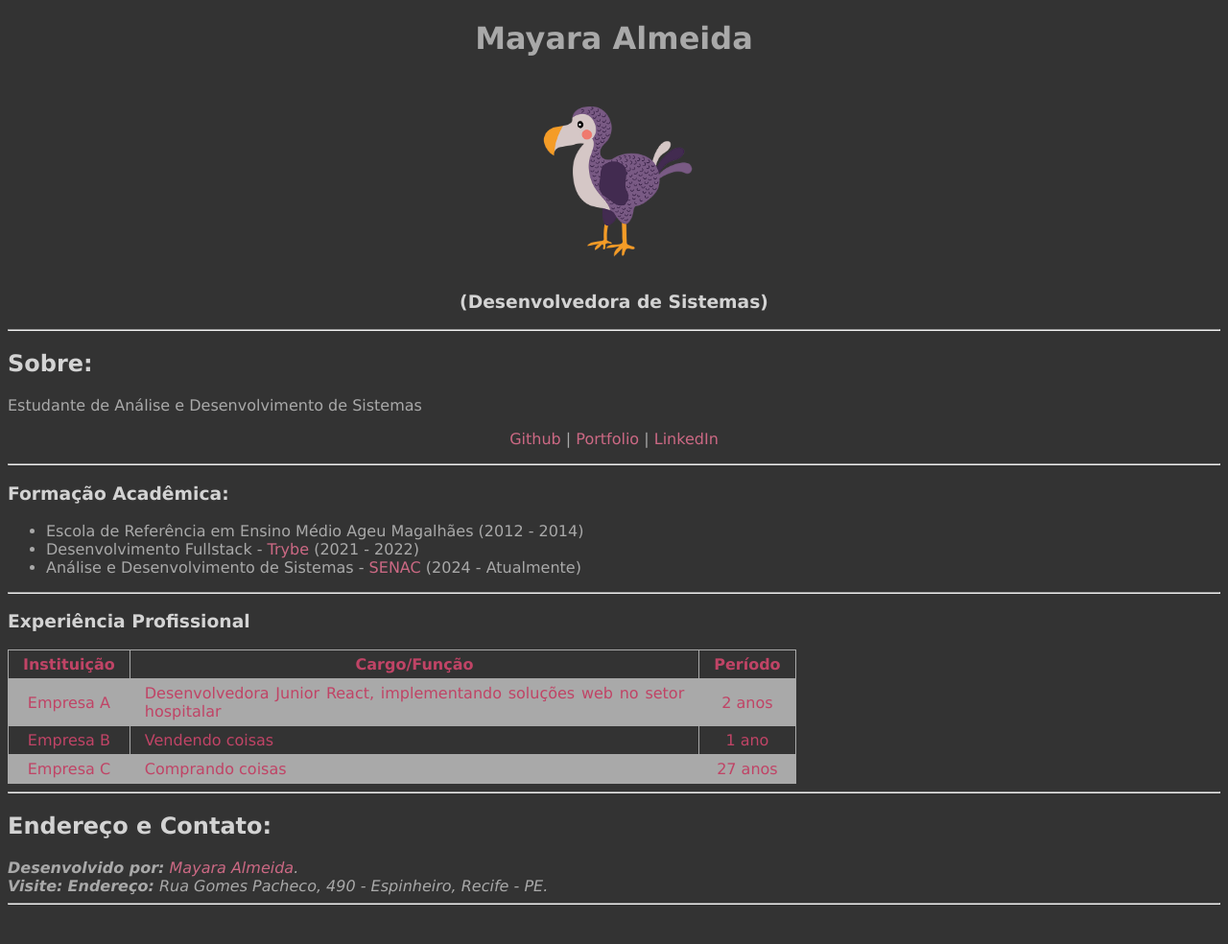
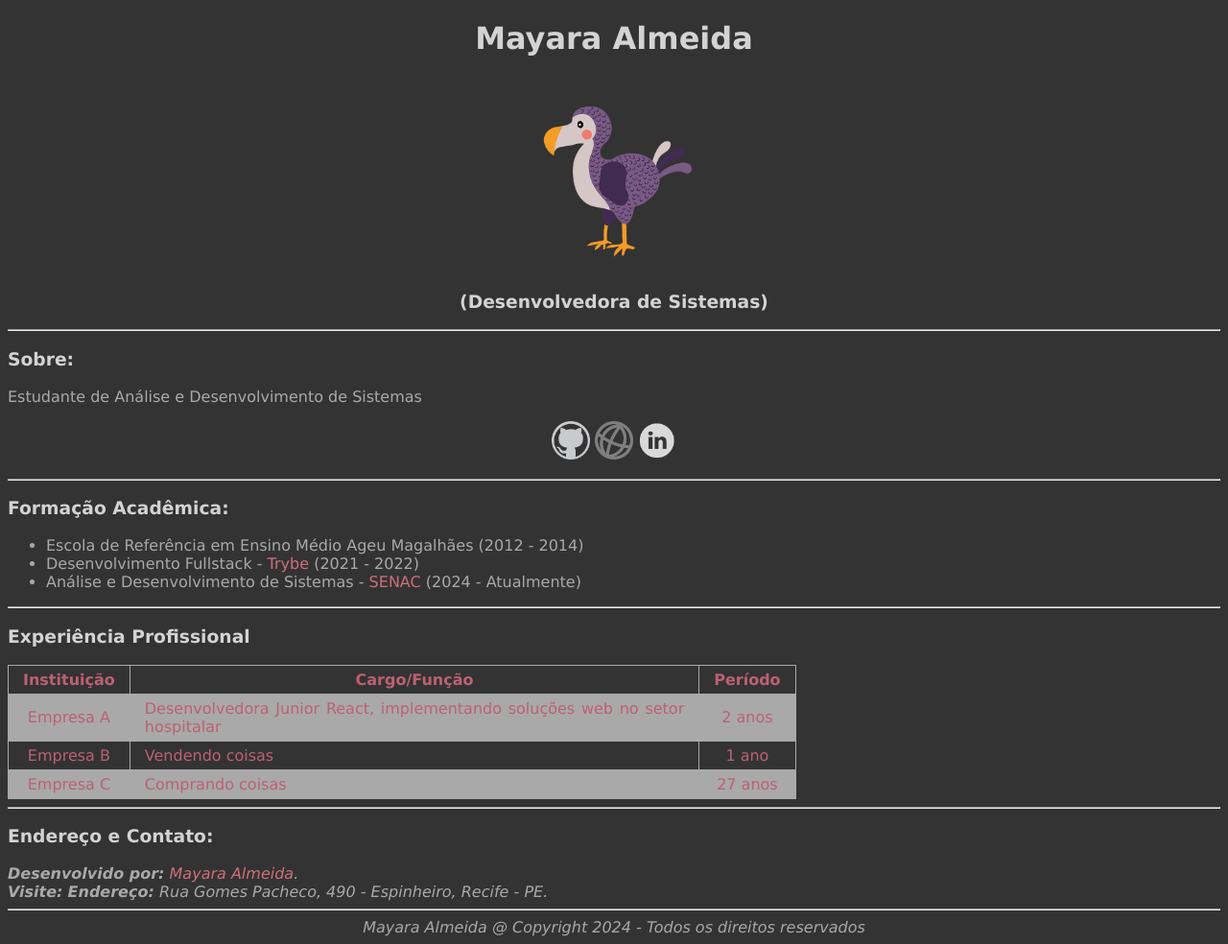
Before and after one commit to maym4y/TADS037-CLT, a plain HTML site: page curriculo.html in a window 1280 px wide. Shown: the whole page at 96% size. Before the commit the page ends 951 px from the top, so only its background shows below. Drawn offline with Linux system fonts and the light colour scheme.

Commit message:
Icons adicionados

```diff
--- a/css/curriculo.css
+++ b/css/curriculo.css
@@ -17,7 +17,7 @@ table {
     border: 1px solid darkgrey;
     border-collapse: collapse;
     width: 65%;
-    color: #c04466;
+    color: #BD6074;
  }
 
  tr:nth-child(even) {
@@ -40,16 +40,27 @@ table {
     text-align: center;
  }
 
-h2, h3 {
+h1, h2, h3 {
     color: lightgrey;
  }
 
+ #experiencia {
+   align-items: center;
+ }
 
  a {
    text-decoration: none;
-   color: #cc6984;
+   color: #CF6F77;
  }
 
  a:hover {
    color: #d48198;
  }
+
+ footer {
+   text-align: center;
+ }
+
+ #icon {
+   height: 40px;
+ }
--- a/curriculo.html
+++ b/curriculo.html
@@ -1,24 +1,30 @@
 <!-- identificação, formação, experiencia profissional -->
 <!DOCTYPE html>
 <html lang="pt-br">
+
 <head>
    <meta charset="UTF-8">
    <meta name="viewport" content="width=device-width, initial-scale=1.0">
    <title>Mayara Almeida</title>
    <link rel="stylesheet" href="css/curriculo.css">
 </head>
+
 <body style="font-family: Verdana, Geneva, Tahoma, sans-serif;">
    <div id="apresentacao">
-        <h1>Mayara Almeida</h1>
-        <img title="Dodô" src="imgs/pngegg.png" alt="Dodô" id="eu">
-        <h3>(Desenvolvedora de Sistemas)</h3>
-        <hr>
+      <h1>Mayara Almeida</h1>
+      <img title="Dodô" src="imgs/pngegg.png" alt="Dodô" id="eu">
+      <h3>(Desenvolvedora de Sistemas)</h3>
+      <hr>
    </div>
    <div id="sobre">
-      <h2>Sobre: </h2>
+      <h3>Sobre: </h3>
       <p>Estudante de Análise e Desenvolvimento de Sistemas</p>
-      <p style="text-align: center;"><a href="https://github.com/maym4y/" target="_blank">Github</a> | <a href="primeiraPage.html">Portfolio</a> |
-         <a href="https://www.linkedin.com/in/maymay-dev">LinkedIn</a></p>
+      <p style="text-align: center;"><a href="https://github.com/maym4y/" target="_blank"><img title="github"
+               src="imgs/github_icon.png" alt="github" id="icon"></a>
+         <a href="primeiraPage.html"><img title="portfolio" src="imgs/clipart455732.png" alt="portfolio" id="icon"></a>
+         <a href="https://www.linkedin.com/in/maymay-dev" target="_blank"><img title="linkedin" src="imgs/linkedin_icon.png"
+               alt="linkedin" id="icon"></a>
+      </p>
       <hr>
    </div>
    <div id="formação">
@@ -26,7 +32,9 @@
       <ul>
          <li>Escola de Referência em Ensino Médio Ageu Magalhães (2012 - 2014)</li>
          <li>Desenvolvimento Fullstack - <a href="https://www.betrybe.com/">Trybe</a> (2021 - 2022)</li>
-         <li>Análise e Desenvolvimento de Sistemas - <a href="https://faculdadesenacpe.edu.br/graduacao/analise-e-desenvolvimento-de-sistemas">SENAC</a> (2024 - Atualmente)</li>
+         <li>Análise e Desenvolvimento de Sistemas - <a
+               href="https://faculdadesenacpe.edu.br/graduacao/analise-e-desenvolvimento-de-sistemas">SENAC</a> (2024 -
+            Atualmente)</li>
       </ul>
       <hr>
    </div>
@@ -57,7 +65,7 @@
       <hr>
    </div>
    <div id="contato">
-      <h2>Endereço e Contato:</h2>
+      <h3>Endereço e Contato:</h3>
       <address>
          <b>Desenvolvido por:</b> <a href="mailto:jennim.almeida@gmail.com">Mayara Almeida</a>.<br>
          <b>Visite:</b> <a href=""></a>
@@ -66,7 +74,8 @@
       <hr>
    </div>
    <footer>
-
+      <i>Mayara Almeida @ Copyright 2024 - Todos os direitos reservados</i>
    </footer>
 </body>
+
 </html>
```
Also changed, not shown: imgs/clipart455732.png (added), imgs/github_icon.png (added), imgs/linkedin_icon.png (added).
